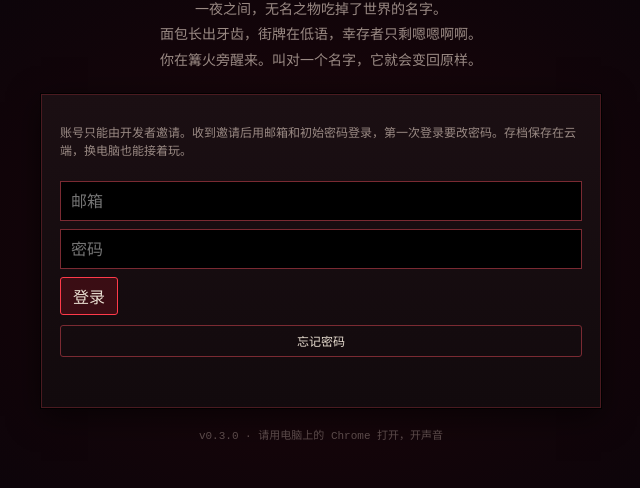
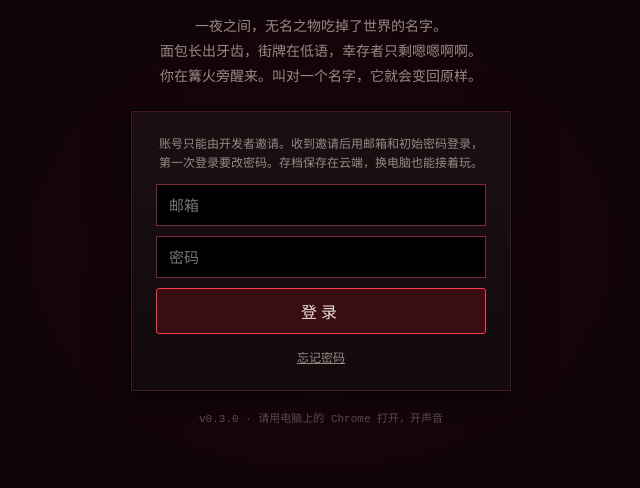
Before and after one commit to Laurence1997/wortklinge, a website built with Vite: page index.html in a window 1280 px wide. Shown: the part 232-720 px from the top of the page, without its empty margins (319-959 px from the left). Built offline with nearby package versions, Linux system fonts and the light colour scheme.

Commit message:
Login card: centered, narrow, stacked inputs, full-width button, quiet forgot-password link
Co-Authored-By: Claude Opus 5.5 <noreply@anthropic.com>
Claude-Session: https://claude.ai/code/session_01TCWusWQWsWDka68zaZatWX

```diff
--- a/src/main.ts
+++ b/src/main.ts
@@ -65,7 +65,7 @@ async function start() {
 function loginOnly() {
   const el = $('title');
   el.hidden = false;
-  const inner = h('div.form.panel');
+  const inner = h('div.panel.login');
   el.replaceChildren(
     h(
       'div.box',
--- a/src/ui/style.css
+++ b/src/ui/style.css
@@ -231,3 +231,14 @@ label.toggle { display: flex; gap: 8px; align-items: center; padding: 6px 0; }
 #chat .chat-log .me b { color: #ff8a7a; }
 #chat .chat-log b { color: #c8a890; font-weight: 600; }
 #chat input { width: 100%; box-sizing: border-box; margin-top: 4px; background: rgba(0, 0, 0, 0.6); color: #eee; border: 1px solid #5a2a2e; padding: 4px 6px; }
+
+/* 登录卡片：居中、窄一点、上下叠放 */
+#title .login { width: min(380px, 100%); margin: 0 auto; padding: 22px 24px; text-align: center; display: flex; flex-direction: column; gap: 12px; }
+#title .login p { margin: 0; line-height: 1.6; }
+#title .login .row { flex-direction: column; align-items: stretch; gap: 10px; }
+#title .login input { width: 100%; box-sizing: border-box; background: #000; color: var(--ink); border: 1px solid var(--line-hi); padding: 10px 12px; font-size: 15px; text-align: left; }
+#title .login input:focus { outline: none; border-color: var(--red); box-shadow: 0 0 0 1px rgba(255,40,60,.35); }
+#title .login .btn.primary { width: 100%; padding: 10px; font-size: 16px; letter-spacing: 4px; }
+#title .login .btn.ghost { align-self: center; border: none; background: none; color: var(--muted); font-size: 12px; text-decoration: underline; padding: 2px 6px; }
+#title .login .btn.ghost:hover { color: var(--ink); }
+#title .login p.small:empty { display: none; }
```
